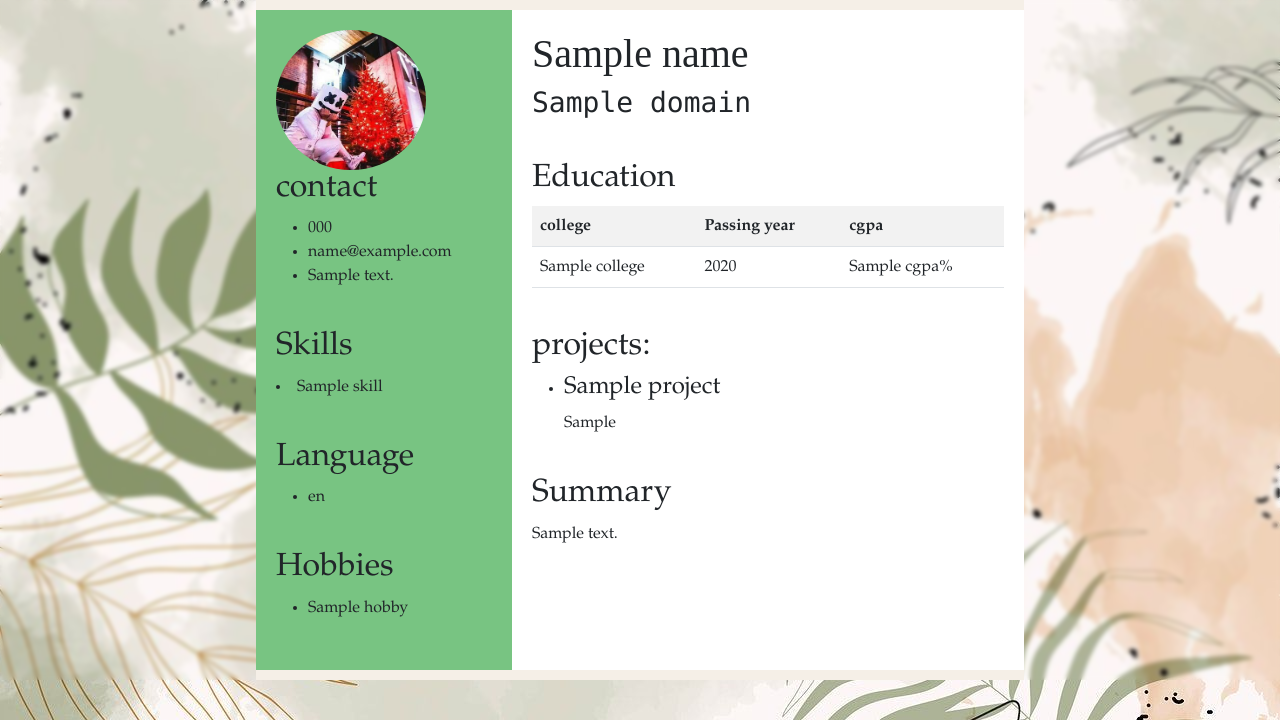
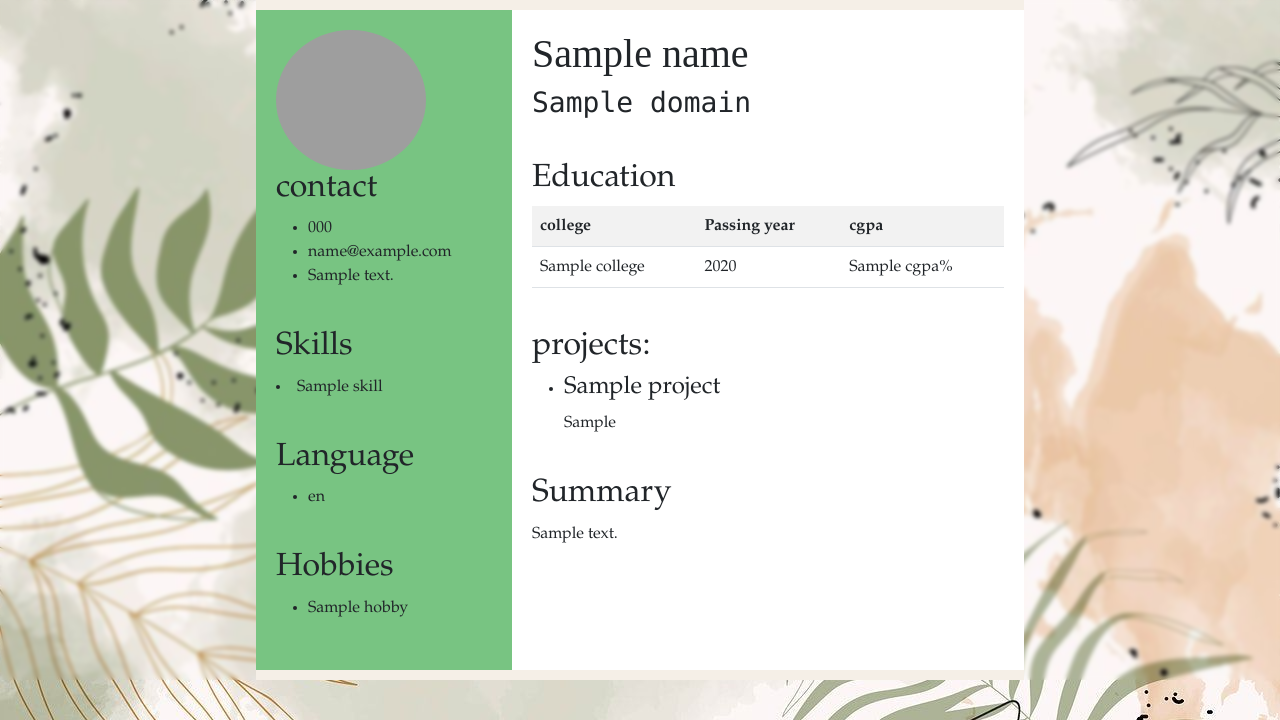
Before and after one commit to indian-123/josh, a Django app: template template/resume.html in a window 1280 px wide. Shown: the top 720 px of the page. Run offline with Django 4.2, Linux system fonts and the light colour scheme; the template is opened without the code that fills it: most values are stand-ins (such as "Sample title", 1, 10 or a date in 2020); grey boxes are pictures that could not be loaded.

Commit message:
Update resume.html

```diff
--- a/template/resume.html
+++ b/template/resume.html
@@ -17,7 +17,7 @@
     <div class="left">
 
         <div class="img">
-            <img alt="Avatar" height="140px" src="https://park-college.herokuapp.com/media/images/.mp3.jpg" width="150px">
+            <img alt="Avatar" height="140px" src="https://park-college.herokuapp.com/media/{{image}}" width="150px">
 
         </div>
 
```
